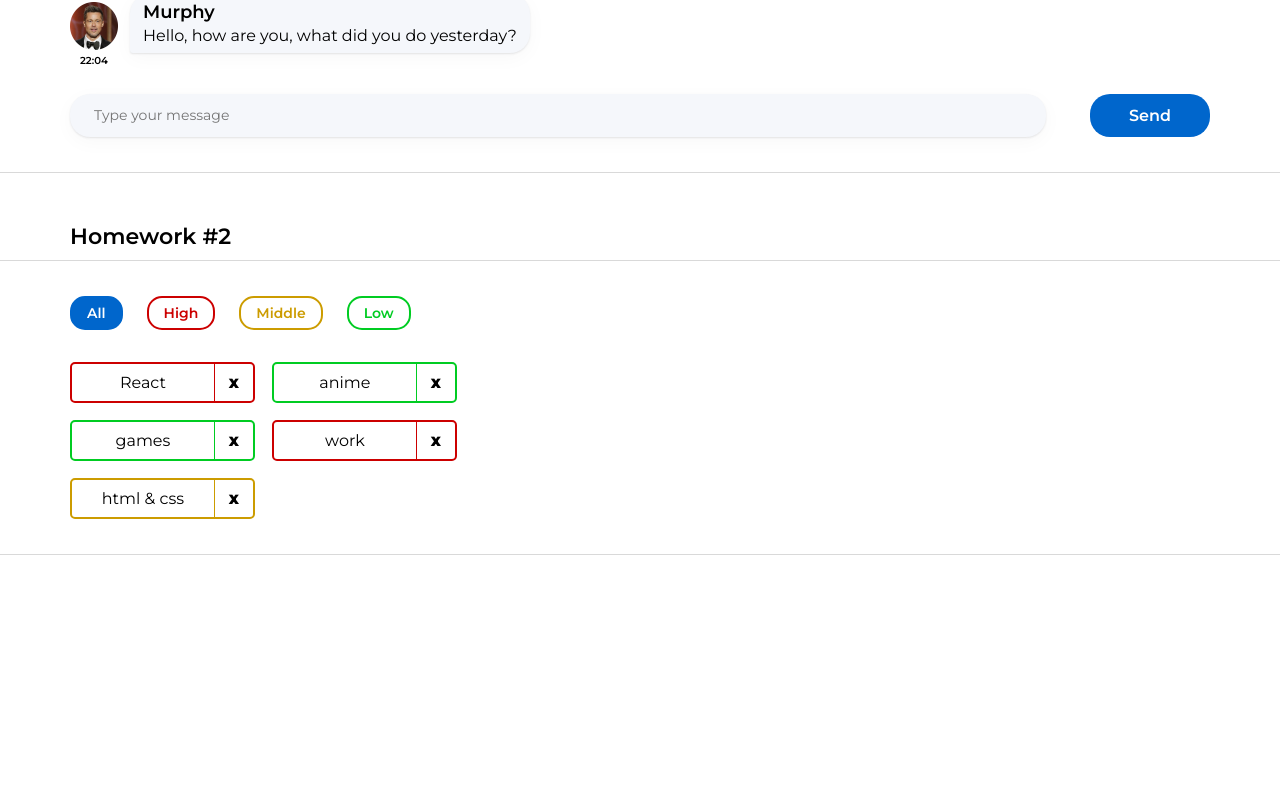
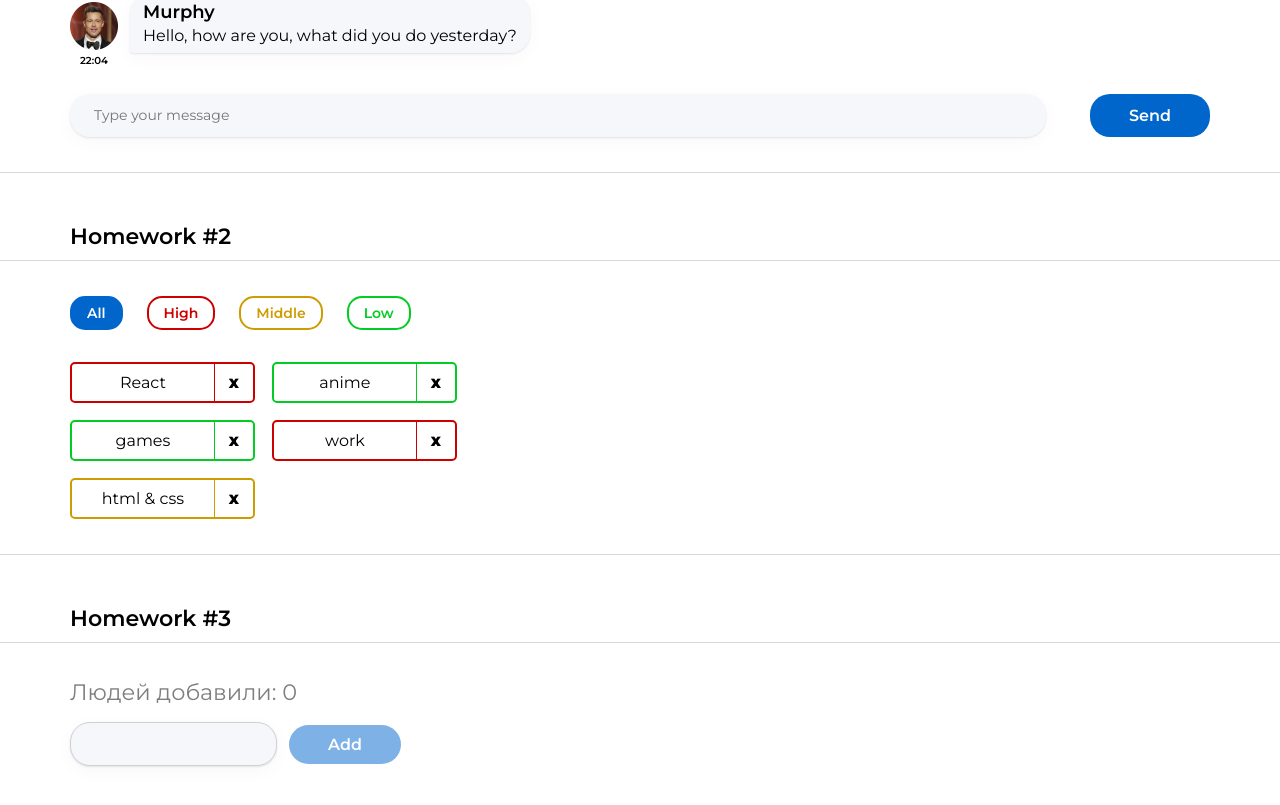
Before and after one commit to PavelLiashkevich/it-incubator-homework-2, a React (Create React App) app: page / in a window 1280 px wide. Shown: the part 347-1152 px from the top of the page. Before the commit the page ends 936 px from the top, so only its background shows below. Built offline with nearby package versions, Linux system fonts and the light colour scheme.

Commit message:
feat: add homework-3

```diff
--- a/src/s1-main/App.tsx
+++ b/src/s1-main/App.tsx
@@ -2,6 +2,7 @@
 import s from './App.module.css'
 import HW1 from '../s2-homeworks/hw01/HW1'
 import HW2 from '../s2-homeworks/hw02/HW2'
+import HW3 from '../s2-homeworks/hw03/HW3'
 
 function App() {
     return (
@@ -9,7 +10,7 @@
             <HW1/>
             {/*раскомментировать по ходу выполнения*/}
             <HW2/>
-            {/*<HW3/>*/}
+            <HW3/>
             {/*<HW4/>*/}
 
             {/*при выполнении дз 5 и более - закомментировать здесь дз 1-4, так как они есть внутри дз 5*/}
--- a/src/s2-homeworks/hw03/Greeting.module.css
+++ b/src/s2-homeworks/hw03/Greeting.module.css
@@ -2,34 +2,74 @@
 }
 
 .inputAndButtonContainer {
+	display: flex;
+	align-items: center;
+	gap: 12px;
 }
 
 .error {
+	margin-top: 0.7rem;
+	font-size: 1rem;
+	color: #cc0000;
 }
 
 .input {
+	width: 100%;
+	padding: 13px 0 13px 24px;
+	font-size: 14px;
+	border: 1px solid #d1d1d1;
+	border-radius: 5px;
+	background: rgb(245, 247, 251);
+	border-radius: 20px;
+	box-shadow: 0px 1px 2px 0px rgb(29 33 38 / 10%),
+		0px 5px 20px 0px rgb(29 33 38 / 3%);
+	color: rgba(0, 0, 0, 0.6);
 }
 
 .input:focus {
+	outline: none;
+	box-shadow: inset 0 0 3px #719ece;
 }
 
 .errorInput {
+	width: 100%;
+	padding: 1rem 1.2rem;
+	border: 1px solid #cc0000;
+	border-radius: 5px;
 }
 
 .button {
+	padding: 10px 39px;
+	border-radius: 20px;
+	background: rgb(0, 102, 204);
+	color: rgb(255, 255, 255);
+	font-size: 16px;
+	font-weight: 600;
+	transition: 0.3s;
+	margin-bottom: 10px;
 }
 
 .button:focus {
+	outline: none;
+	opacity: 0.8;
 }
 
 .button:active {
+	background-color: #0078ef;
 }
 
 .button:disabled {
+	opacity: 0.5;
 }
 
 .text {
+	margin-bottom: 1rem;
+	font-weight: 400;
+	font-size: 1.4rem;
+	opacity: 0.5;
 }
 
 .greeting {
+	font-weight: 500;
+	font-size: 1.4rem;
 }
--- a/src/s2-homeworks/hw03/Greeting.tsx
+++ b/src/s2-homeworks/hw03/Greeting.tsx
@@ -2,14 +2,14 @@
 import s from './Greeting.module.css'
 
 type GreetingPropsType = {
-    name: any // need to fix any
-    setNameCallback: any // need to fix any
-    addUser: any // need to fix any
-    onBlur: any // need to fix any
-    onEnter: any // need to fix any
-    error: any // need to fix any
-    totalUsers: any // need to fix any
-    lastUserName?: any // need to fix any
+    name: string
+    setNameCallback: (e: ChangeEvent<HTMLInputElement>) => void
+    addUser: () => void
+    onBlur: () => void // need to fix any
+    onEnter: (e: KeyboardEvent<HTMLInputElement>) => void // need to fix any
+    error: string // need to fix any
+    totalUsers: number // need to fix any
+    lastUserName?: string // need to fix any
 }
 
 // презентационная компонента (для верстальщика)
@@ -25,7 +25,7 @@
         lastUserName,
     } // деструктуризация пропсов
 ) => {
-    const inputClass = s.errorInput // need to fix with (?:)
+    const inputClass = error ? s.errorInput : s.input // need to fix with (?:)
 
     return (
         <div id={'hw3-form'} className={s.greetingForm}>
@@ -57,7 +57,7 @@
                     className={s.button}
                     disabled={!name.trim()}
                 >
-                    add
+                    Add
                 </button>
             </div>
 
--- a/src/s2-homeworks/hw03/GreetingContainer.tsx
+++ b/src/s2-homeworks/hw03/GreetingContainer.tsx
@@ -3,18 +3,40 @@
 import { UserType } from './HW3'
 
 type GreetingContainerPropsType = {
-    users: any // need to fix any
-    addUserCallback: any // need to fix any
+	users: UserType[] // need to fix any
+	addUserCallback: (name: string) => void // need to fix any
 }
 
-export const pureAddUser = (name: any, setError: any, setName: any, addUserCallback: any) => {
+export const pureAddUser = (
+	name: string,
+	setError: (event: string) => void,
+	setName: (name: string) => void,
+	addUserCallback: (name: string) => void
+) => {
 	// если имя пустое - показать ошибку, иначе - добавить юзера и очистить инпут
+	if (name.trim() !== '') {
+		addUserCallback(name)
+		setName('')
+	} else {
+		setError('Ошибка! Введите имя!')
+	}
 }
 
-export const pureOnBlur = (name: any, setError: any) => { // если имя пустое - показать ошибку
+export const pureOnBlur = (name: string, setError: (event: string) => void) => {
+	// если имя пустое - показать ошибку
+	if (name.trim() === '') {
+		setError('Ошибка! Введите имя!')
+	}
 }
 
-export const pureOnEnter = (e: any, addUser: any) => { // если нажата кнопка Enter - добавить
+export const pureOnEnter = (
+	e: KeyboardEvent<HTMLInputElement>,
+	addUser: () => void
+) => {
+	// если нажата кнопка Enter - добавить
+	if (e.key === 'Enter') {
+		addUser()
+	}
 }
 
 // более простой и понятный для новичков
@@ -26,11 +48,11 @@
 	addUserCallback,
 }) => {
 	// деструктуризация пропсов
-    const [name, setName] = useState<any>('') // need to fix any
-    const [error, setError] = useState<any>('') // need to fix any
+	const [name, setName] = useState<string>('')
+	const [error, setError] = useState<string>('')
 
-    const setNameCallback = (e: any) => { // need to fix any
-        setName('some name') // need to fix
+	const setNameCallback = (e: ChangeEvent<HTMLInputElement>) => {
+		setName(e.currentTarget.value)
 
 		error && setError('')
 	}
@@ -42,13 +64,12 @@
 		pureOnBlur(name, setError)
 	}
 
-    const onEnter = (e: any) => {
+	const onEnter = (e: KeyboardEvent<HTMLInputElement>) => {
 		pureOnEnter(e, addUser)
 	}
 
-    const totalUsers = 0 // need to fix
-    const lastUserName = 'some name' // need to fix
-
+	const totalUsers = users.length
+	const lastUserName = users[users.length - 1]?.name
 	return (
 		<Greeting
 			name={name}
--- a/src/s2-homeworks/hw03/HW3.tsx
+++ b/src/s2-homeworks/hw03/HW3.tsx
@@ -19,20 +19,23 @@
 
 // types
 export type UserType = {
-    _id: any // need to fix any
-    name: any // need to fix any
+	_id: string
+	name: string
 }
 
-export const pureAddUserCallback = (name: any, setUsers: any, users: any) => { // need to fix any
-    const user = { // need to fix
-    }
+export const pureAddUserCallback = (
+	name: string,
+	setUsers: (user: UserType[]) => void,
+	users: UserType[]
+) => {
+	const user = { name, _id: v1() }
 	setUsers([...users, user])
 }
 
 const HW3 = () => {
-    const [users, setUsers] = useState<any>([]) // need to fix any
+	const [users, setUsers] = useState<UserType[]>([])
 
-    const addUserCallback = (name: any) => { // need to fix any
+	const addUserCallback = (name: string) => {
 		pureAddUserCallback(name, setUsers, users)
 	}
 
@@ -42,10 +45,7 @@
 			{/*для автоматической проверки дз (не менять)*/}
 
 			<div className={s2.hw}>
-                <GreetingContainer
-                    users={users}
-                    addUserCallback={addUserCallback}
-                />
+				<GreetingContainer users={users} addUserCallback={addUserCallback} />
 			</div>
 		</div>
 	)
```
Lines whose indentation alone changed are shown as unchanged.
